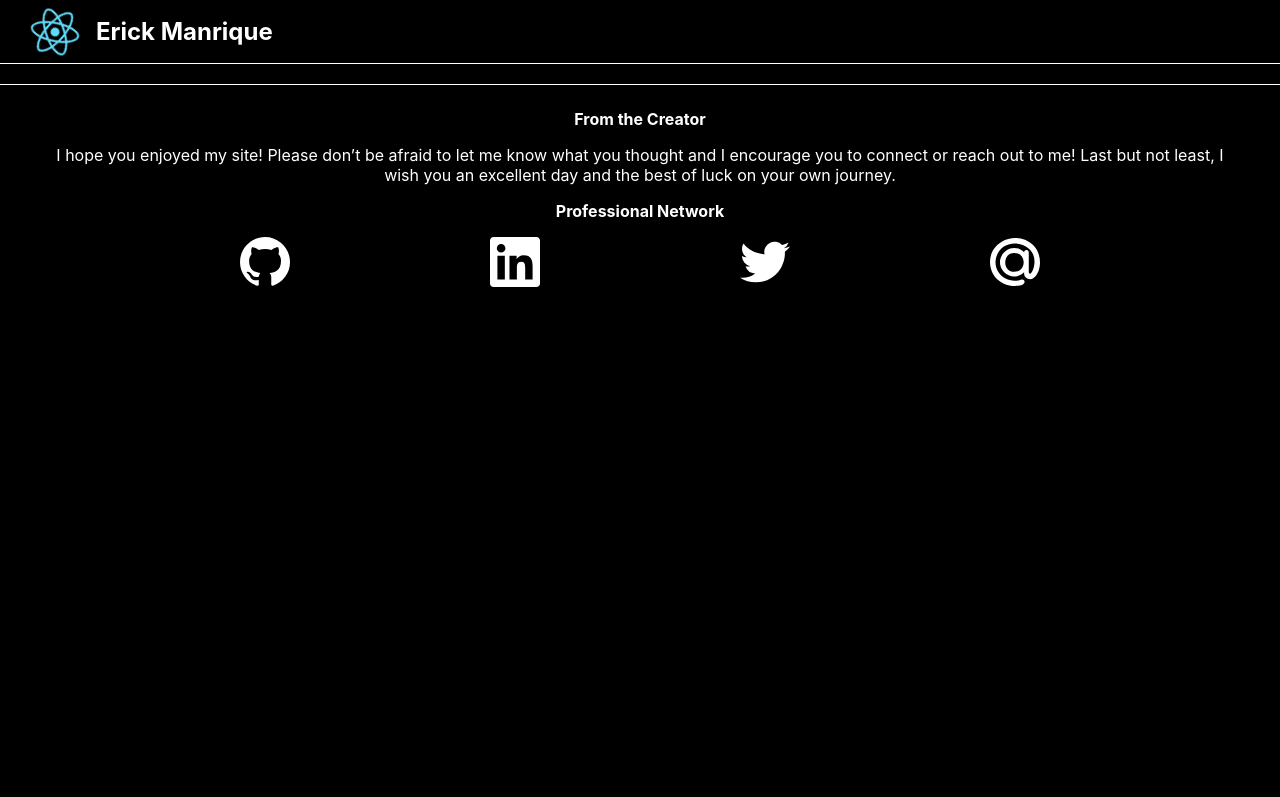
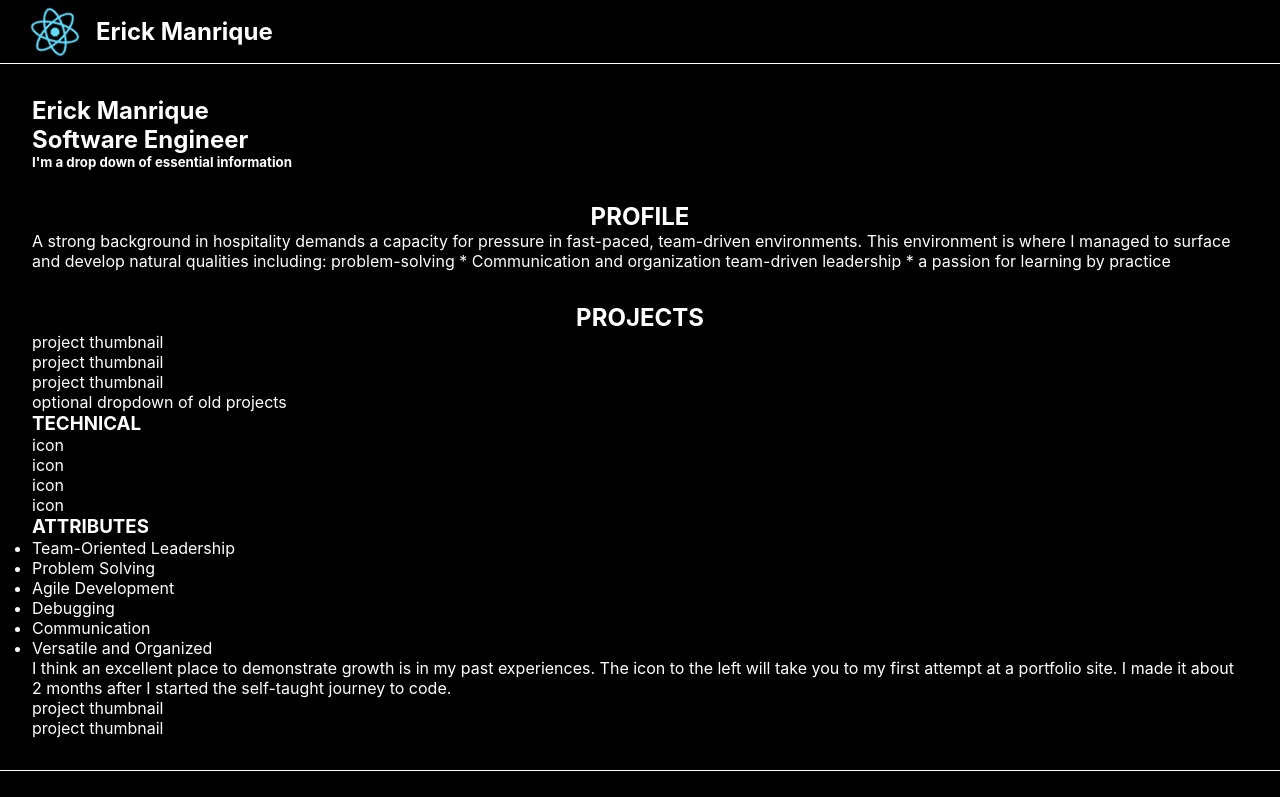
Before and after one commit to yeezick/portfolio, a React (Create React App) app: page /portfolio in a window 1280 px wide. Shown: the top 797 px of the page. Built offline with nearby package versions, Linux system fonts and the light colour scheme.

Commit message:
adding skeleton content to portfolio screen

```diff
--- a/src/screens/portfolio/Portfolio.jsx
+++ b/src/screens/portfolio/Portfolio.jsx
@@ -1,14 +1,64 @@
-// import Layout from "./../layout/layout"
-
-import "./portfolio.css"
-
+import "./portfolio.css";
 
 const Portfolio = () => {
   return (
-    <div>
-      Portfolio Screen
+    <div className="portfolio">
+      <section className="portfolio-landing">
+        <h2 className="portfolio-title">Erick Manrique</h2>
+        <h2 className="portfolio-subtitle">Software Engineer</h2>
+        <h5>I'm a drop down of essential information</h5>
+        <h2 className="section-title">PROFILE</h2>
+        <p className="section-text">
+          A strong background in hospitality demands a capacity for pressure in
+          fast-paced, team-driven environments. This environment is where I
+          managed to surface and develop natural qualities including:
+          problem-solving * Communication and organization team-driven
+          leadership * a passion for learning by practice
+        </p>
+      </section>
+
+      <section className="portfolio-projects">
+        <h2 className="section-title">PROJECTS</h2>
+        <p>project thumbnail</p>
+        <p>project thumbnail</p>
+        <p>project thumbnail</p>
+        <p>optional dropdown of old projects</p>
+      </section>
+
+      <section className="portfolio-skills">
+        <div className="skills-technical">
+          <h3 className="skills-title">TECHNICAL</h3>
+          <p>icon</p>
+          <p>icon</p>
+          <p>icon</p>
+          <p>icon</p>
+        </div>
+
+        <div className="skills-attributes">
+          <h3 className="skills-title">ATTRIBUTES</h3>
+          <ul>
+            <li>Team-Oriented Leadership</li>
+            <li>Problem Solving</li>
+            <li>Agile Development</li>
+            <li>Debugging</li>
+            <li>Communication</li>
+            <li>Versatile and Organized</li>
+          </ul>
+        </div>
+      </section>
+
+      <section className="portfolio-growth">
+        <p className="section-text">
+          I think an excellent place to demonstrate growth is in my past
+          experiences. The icon to the left will take you to my first attempt at
+          a portfolio site. I made it about 2 months after I started the
+          self-taught journey to code.
+        </p>
+        <p>project thumbnail</p>
+        <p>project thumbnail</p>
+      </section>
     </div>
-  )
-}
+  );
+};
 
-export default Portfolio
+export default Portfolio;
--- a/src/screens/portfolio/portfolio.css
+++ b/src/screens/portfolio/portfolio.css
@@ -0,0 +1,43 @@
+.portfolio {
+  margin: 2rem;
+  color: white;
+}
+
+.portfolio-landing {
+
+}
+.portfolio-title {
+
+}
+.portfolio-subtitle {
+
+}
+
+/* move the following to a more global css sheet  */
+.section-title {
+
+}
+.section-subtitle {
+
+}
+
+.portfolio-projects {
+
+}
+
+.portfolio-skills {
+
+}
+.skills-title {
+
+}
+.skills-technical {
+
+}
+.skills-attributes {
+
+}
+
+.portfolio-growth {
+
+}
```
